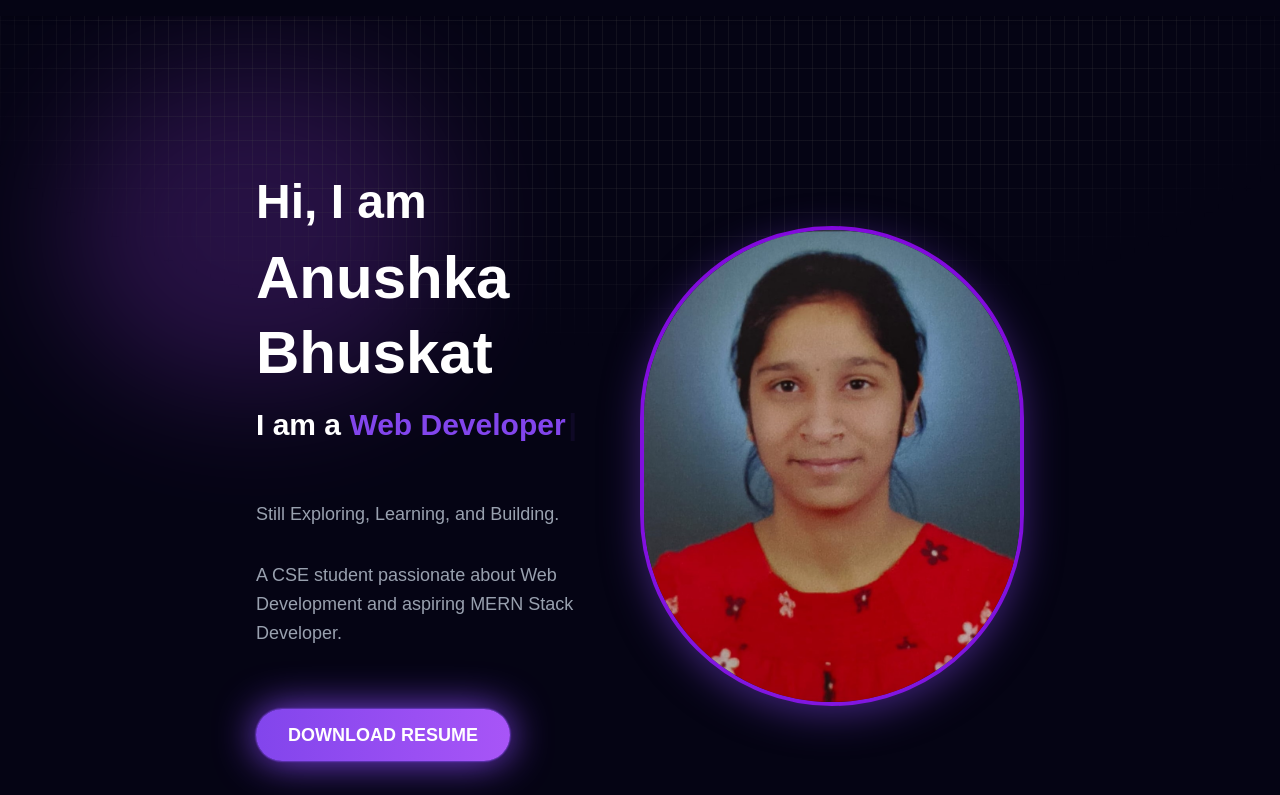
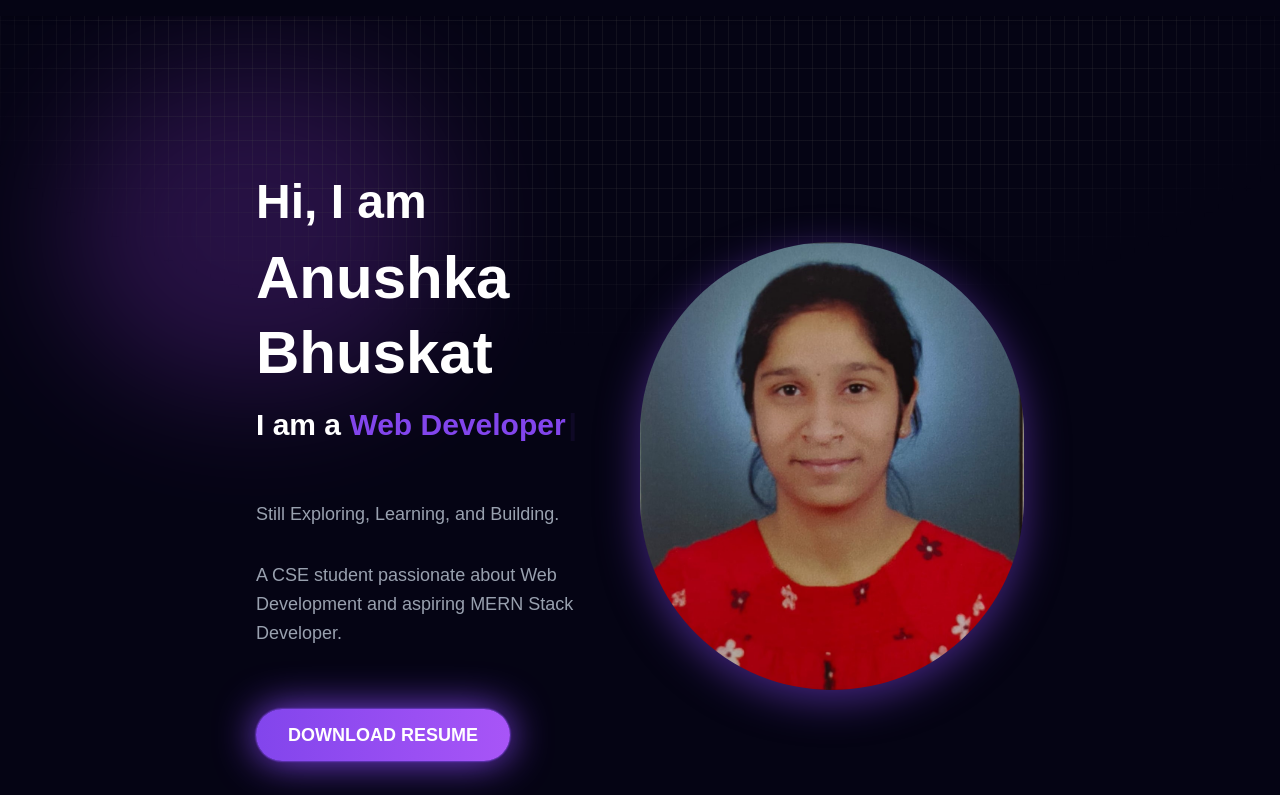
Before and after one commit to AnushkaBhuskat/Portfolio, a React (Vite) app: page / in a window 1280 px wide. Shown: the part 52-847 px from the top of the page. Built offline with nearby package versions, Linux system fonts and the light colour scheme.

Commit message:
Update About.jsx

```diff
--- a/src/components/About/About.jsx
+++ b/src/components/About/About.jsx
@@ -56,21 +56,13 @@ const About = () => {
         </div>
         {/* Right Side */}
         <div className="md:w-1/2 flex justify-center md:justify-end">
-          <Tilt
-            className="w-48 h-48 sm:w-64 sm:h-64 md:w-[30rem] md:h-[30rem] border-4 border-purple-700 rounded-full"
-            tiltMaxAngleX={20}
-            tiltMaxAngleY={20}
-            perspective={1000}
-            scale={1.05}
-            transitionSpeed={1000}
-            gyroscope={true}
-          >
+
             <img
               src={myimage}
               alt="Anushka Bhuskat"
               className="w-full h-full rounded-full object-cover drop-shadow-[0_10px_20px_rgba(130,69,236,0.5)]"
             />
-          </Tilt>
+
         </div>
       </div>
     </section>
```
